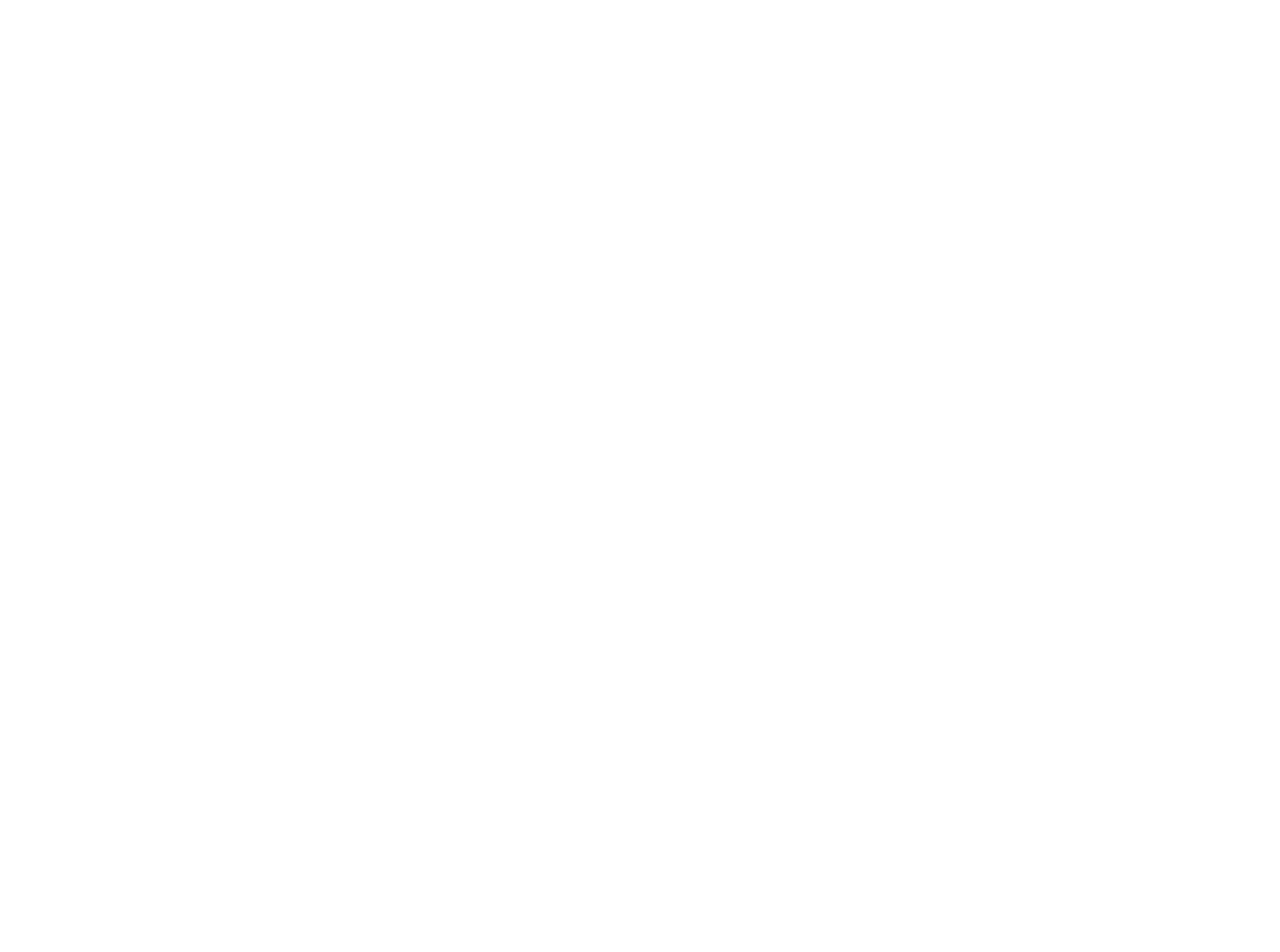
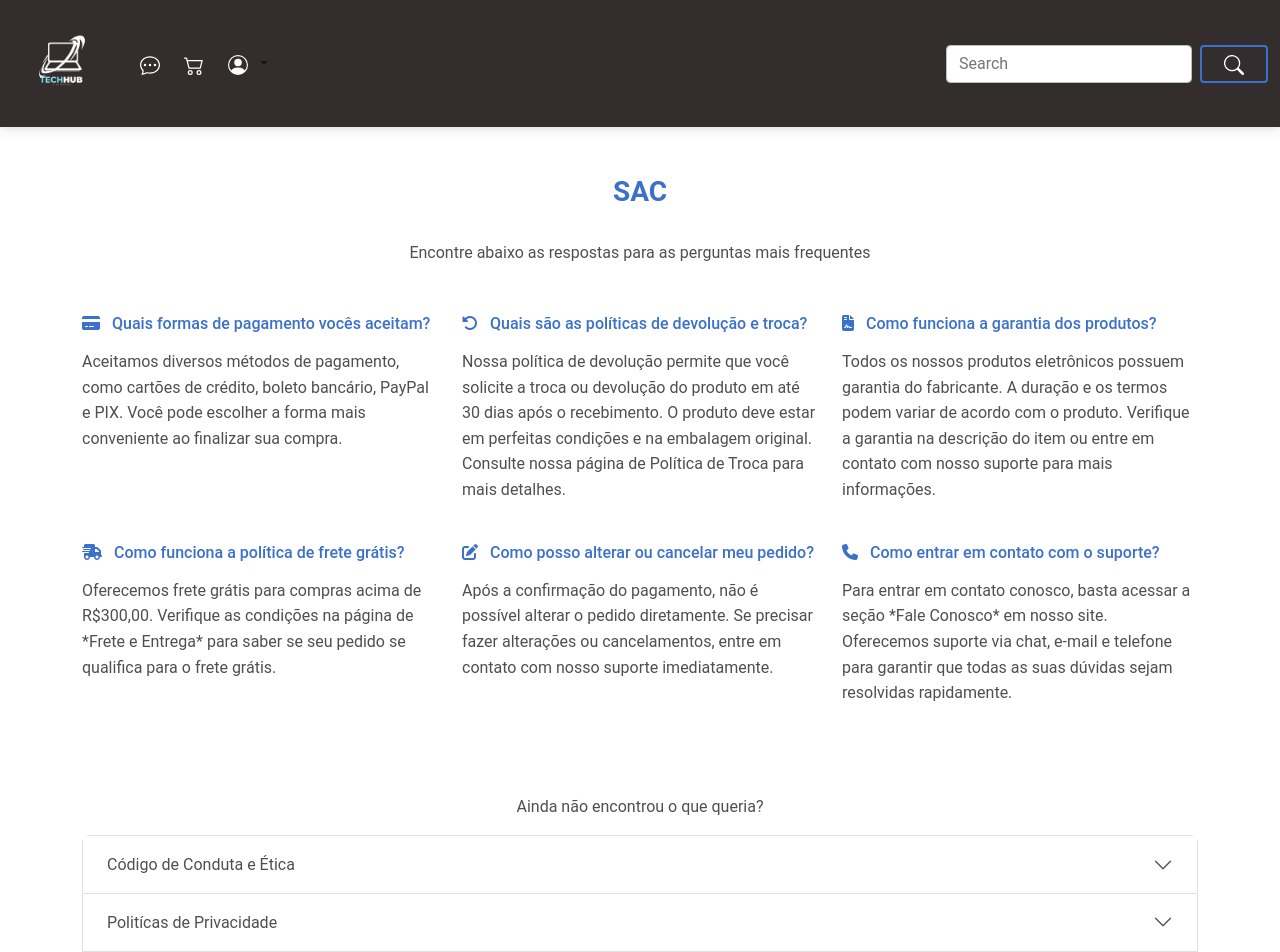
Before and after one commit to gsilverio/projetoFinal-Codifica, a React (Vite) app in the folder frontend/: page /sac in a window 1280 px wide. Before the commit this address had no page. Shown: the top 952 px of the page. Before the commit the page ends 800 px from the top, so only its background shows below. Built offline with nearby package versions, Linux system fonts and the light colour scheme.

Commit message:
tela sac

```diff
--- a/frontend/src/Rotas.jsx
+++ b/frontend/src/Rotas.jsx
@@ -3,6 +3,7 @@
 import { BrowserRouter as Router, Routes, Route } from 'react-router-dom';
 import Home from "./pages/Home";
 import Cart from "./pages/Cart";
+import Sac from "./pages/Sac";
 
 function Rotas() {
   // return <></>;
@@ -11,6 +12,7 @@
       <Routes>
         <Route path="/" element={<Home />}/>
         <Route path="/cart" element={<Cart />}/>
+        <Route path="/sac" element={<Sac />}/>
       </Routes>
     </Router>
   )
--- a/frontend/src/components/Navbar/index.jsx
+++ b/frontend/src/components/Navbar/index.jsx
@@ -7,19 +7,27 @@
 const Navbar = () => {
   const navigate = useNavigate();
 
+  const handleHomeClick = () => {
+    navigate('/');
+  };
+
   const handleCartClick = () => {
     navigate('/cart');
+  };
+
+  const handleSacClick = () => {
+    navigate('/sac');
   };
 
   return (
     <BootstrapNavbar expand="lg" className="bg-dark custom-navbar">
       <Container fluid>
-        <BootstrapNavbar.Brand href="#" className="text-light">
+        <BootstrapNavbar.Brand onClick={handleHomeClick} className="text-light">
           <img
             src="./images/logo.png"
             alt="Logo"
             className="d-inline-block align-top"
-            style={{ width: '100px', height: '100px' }}
+            style={{ width: '100px', height: '100px', cursor: 'pointer', }}
           />
         </BootstrapNavbar.Brand>
         {/* <BootstrapNavbar.Brand href="#" className="text-light">Projeto Final</BootstrapNavbar.Brand> */}
@@ -31,7 +39,7 @@
             navbarScroll
           >
             {/* <Nav.Link href="#action1" className="text-light">Home</Nav.Link> */}
-            <Nav.Link href="#action2" className="text-light">
+            <Nav.Link onClick={handleSacClick} className="text-light">
               <img
                 src="/icons/chat-dots.svg"
                 alt="SAC Icon"
--- a/frontend/src/components/Products/ProductInfo/index.jsx
+++ b/frontend/src/components/Products/ProductInfo/index.jsx
@@ -29,7 +29,7 @@
       <MDBContainer className="my-5">
         <MDBRow className="justify-content-center">
           <MDBCol xs="12" md="8" lg="6">
-            <MDBCard className="shadow-0" style={{ borderRadius: '15px' }}>
+            <MDBCard style={{ borderRadius: '15px' }}>
               <MDBBtn color="secondary" onClick={onBack} className="mb-3">
                 Voltar
               </MDBBtn>
--- /dev/null
+++ b/frontend/src/pages/Sac/index.jsx
@@ -0,0 +1,116 @@
+import React from "react";
+import Footer from "../../components/Footer";
+import Navbar from "../../components/Navbar";
+import {
+  MDBAccordion,
+  MDBAccordionItem,
+  MDBCol,
+  MDBContainer,
+  MDBIcon,
+  MDBRow,
+  MDBTypography,
+} from "mdb-react-ui-kit";
+
+const Sac = () => {
+  return (
+    <>
+      <Navbar />
+      <MDBContainer className="mt-5 mb-5">
+        <section>
+          <MDBTypography
+            tag="h3"
+            className="text-center mb-4 pb-2 text-primary fw-bold"
+          >
+            SAC
+          </MDBTypography>
+          <p className="text-center mb-5">
+            Encontre abaixo as respostas para as perguntas mais frequentes
+          </p>
+
+          <MDBRow>
+            <MDBCol md="6" lg="4" className="mb-4">
+              <MDBTypography tag="h6" className="mb-3 text-primary">
+                <MDBIcon fas icon="credit-card text-primary pe-2" /> Quais formas de pagamento vocês aceitam?
+              </MDBTypography>
+              <p>
+                Aceitamos diversos métodos de pagamento, como cartões de crédito, boleto bancário, PayPal e PIX. Você pode escolher a forma mais conveniente ao finalizar sua compra.
+              </p>
+            </MDBCol>
+            <MDBCol md="6" lg="4" className="mb-4">
+              <MDBTypography tag="h6" className="mb-3 text-primary">
+                <MDBIcon fas icon="undo-alt text-primary pe-2" /> Quais são as políticas de devolução e troca?
+              </MDBTypography>
+              <p>
+                Nossa política de devolução permite que você solicite a troca ou devolução do produto em até 30 dias após o recebimento. O produto deve estar em perfeitas condições e na embalagem original. Consulte nossa página de Política de Troca para mais detalhes.
+              </p>
+            </MDBCol>
+            <MDBCol md="6" lg="4" className="mb-4">
+              <MDBTypography tag="h6" className="mb-3 text-primary">
+                <MDBIcon fas icon="file-contract text-primary pe-2" /> Como funciona a garantia dos produtos?
+              </MDBTypography>
+              <p>
+                Todos os nossos produtos eletrônicos possuem garantia do fabricante. A duração e os termos podem variar de acordo com o produto. Verifique a garantia na descrição do item ou entre em contato com nosso suporte para mais informações.
+              </p>
+            </MDBCol>
+            <MDBCol md="6" lg="4" className="mb-4">
+              <MDBTypography tag="h6" className="mb-3 text-primary">
+                <MDBIcon fas icon="shipping-fast text-primary pe-2" /> Como funciona a política de frete grátis?
+              </MDBTypography>
+              <p>
+                Oferecemos frete grátis para compras acima de R$300,00. Verifique as condições na página de *Frete e Entrega* para saber se seu pedido se qualifica para o frete grátis.
+              </p>
+            </MDBCol>
+            <MDBCol md="6" lg="4" className="mb-4">
+              <MDBTypography tag="h6" className="mb-3 text-primary">
+                <MDBIcon fas icon="edit text-primary pe-2" /> Como posso alterar ou cancelar meu pedido?
+              </MDBTypography>
+              <p>
+                Após a confirmação do pagamento, não é possível alterar o pedido diretamente. Se precisar fazer alterações ou cancelamentos, entre em contato com nosso suporte imediatamente.
+              </p>
+            </MDBCol>
+            <MDBCol md="6" lg="4" className="mb-4">
+              <MDBTypography tag="h6" className="mb-3 text-primary">
+                <MDBIcon fas icon="phone text-primary pe-2" /> Como entrar em contato com o suporte?
+              </MDBTypography>
+              <p>
+                Para entrar em contato conosco, basta acessar a seção *Fale Conosco* em nosso site. Oferecemos suporte via chat, e-mail e telefone para garantir que todas as suas dúvidas sejam resolvidas rapidamente.
+              </p>
+            </MDBCol>
+          </MDBRow>
+        </section>
+        {/* <MDBAccordion alwaysOpen initialActive={1}> */}
+          <p className="text-center mt-5">
+            Ainda não encontrou o que queria?
+          </p>
+        <MDBAccordion>
+          <MDBAccordionItem collapseId={1} headerTitle="Código de Conduta e Ética">
+            <strong>This is the first items accordion body.</strong> It is shown by default, until the collapse plugin adds the appropriate classes that we use to style each element. These classes control the overall appearance, as well as the showing and hiding via CSS transitions. You can modify any of this with custom CSS or overriding our default variables. Its also worth noting that just about any HTML can go within the <code>.accordion-body</code>, though the transition does limit overflow.
+          </MDBAccordionItem>
+          <MDBAccordionItem collapseId={2} headerTitle="Politícas de Privacidade">
+            <strong>This is the second items accordion body.</strong> It is
+            hidden by default, until the collapse plugin adds the appropriate
+            classes that we use to style each element. These classes control the
+            overall appearance, as well as the showing and hiding via CSS
+            transitions. You can modify any of this with custom CSS or overriding
+            our default variables. Its also worth noting that just about any HTML
+            can go within the <code>.accordion-body</code>, though the transition
+            does limit overflow.
+          </MDBAccordionItem>
+          <MDBAccordionItem collapseId={3} headerTitle="Termos e Condições">
+            <strong>This is the third items accordion body.</strong> It is hidden
+            by default, until the collapse plugin adds the appropriate classes
+            that we use to style each element. These classes control the overall
+            appearance, as well as the showing and hiding via CSS transitions. You
+            can modify any of this with custom CSS or overriding our default
+            variables. Its also worth noting that just about any HTML can go
+            within the <code>.accordion-body</code>, though the transition does
+            limit overflow.
+          </MDBAccordionItem>
+        </MDBAccordion>
+      </MDBContainer>
+      <Footer />
+    </>
+  )
+}
+
+export default Sac;
```
Also changed, not shown: frontend/src/pages/Sac/style.css (added).
